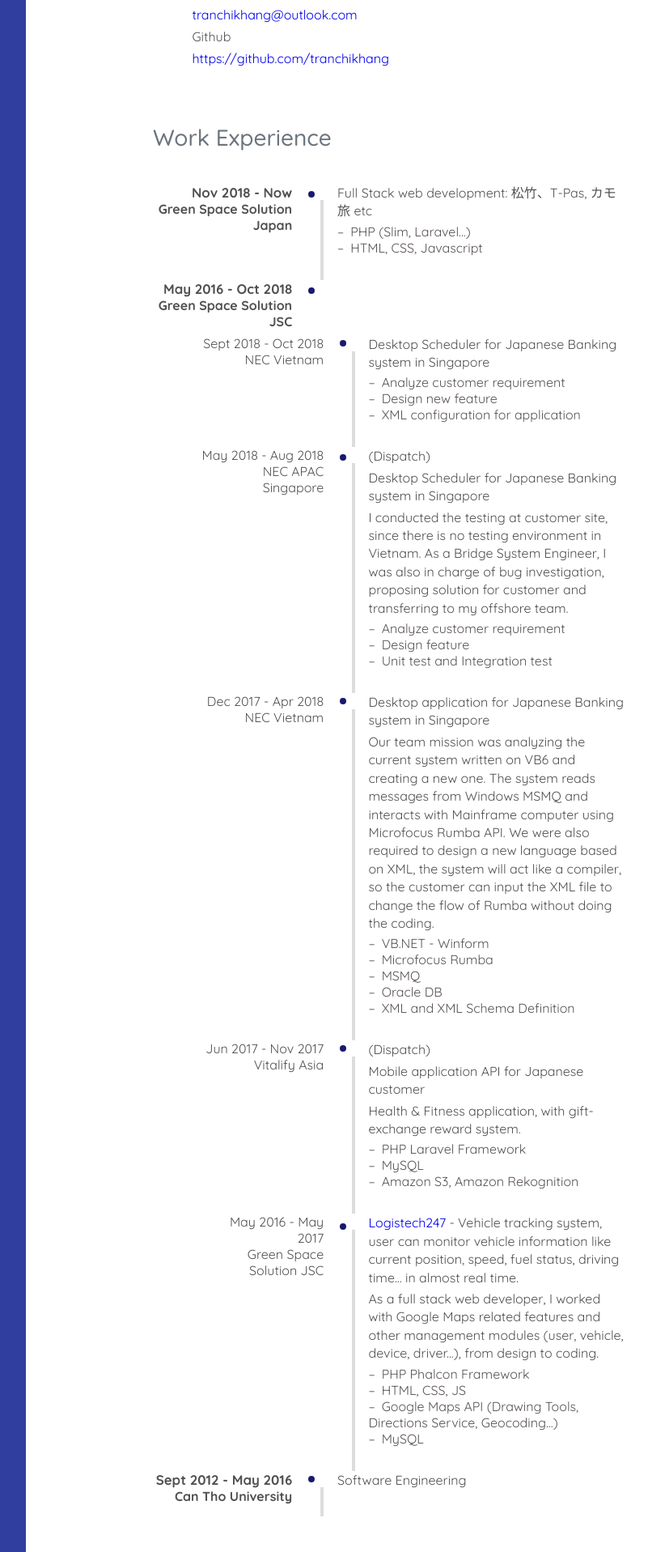
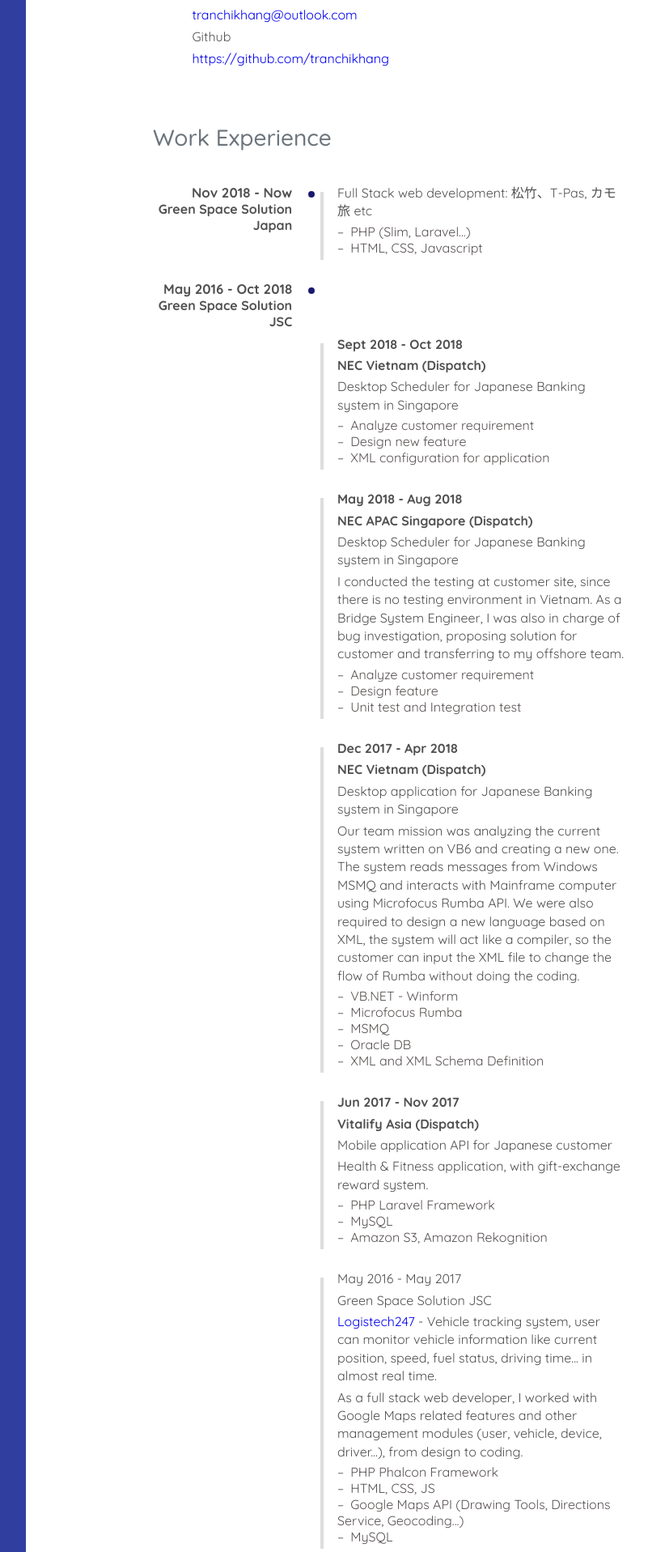
Before and after one commit to tranchikhang/ckhang, a Flask app: page /resume in a window 1280 px wide. Shown: the part 496-2413 px from the top of the page at 81% size, without its empty margins (198-999 px from the left). Run offline with Flask 2, Linux system fonts and the light colour scheme; some libraries are stand-ins or nearby versions.

Commit message:
Update resume timeline

```diff
--- a/app/static/css/profile/profile.css
+++ b/app/static/css/profile/profile.css
@@ -66,9 +66,9 @@
 .body:before {
     content: '';
     position: absolute;
-    top: 20px;
+    top: 10px;
     left: calc(33% + 15px);
-    bottom: 0px;
+    bottom: 25px;
     width: 4px;
     background: #ddd;
 }
@@ -123,7 +123,7 @@
     font-size: 120%;
 }
 
-.entry > .title p {
+.entry .title p {
     font-weight: bold;
 }
 
@@ -134,15 +134,7 @@
 
 .entry .body {
     box-sizing: border-box;
-    margin: 0 0 30px;
-    float: right;
-    width: 66%;
-    padding-left: 30px;
-}
-
-.entry .sub-body {
-    box-sizing: border-box;
-    margin: 0 0 30px;
+    margin-bottom: 30px;
     float: right;
     width: 66%;
     padding-left: 30px;
--- a/app/templates/profile/index.html
+++ b/app/templates/profile/index.html
@@ -58,8 +58,7 @@
                 <section class="section">
                     <div class="row">
                         <h3 class="section-header">Work Experience</h3>
-                        <div class="col-sm-12">
-                            <div class="timeline">
+                        <div class="col-sm-12 timeline">
                             <div class="entry">
                                 <div class="title">
                                     <h3 class="d-sm-up">Nov 2018 - Now</h3>
@@ -80,15 +79,10 @@
                                     <h3 class="d-xs-only">May 2016 -<br>May 2017</h3>
                                     <p><b>Green Space Solution JSC</b></p>
                                 </div>
-                                </div>
                             <div class="entry">
-                                    <div class="sub-entry">
-                                        <div class="title">
-                                            <p class="d-sm-up">Sept 2018 - Oct 2018</p>
-                                            <p class="d-xs-only">Sept 2018<br>- Oct 2018</p>
-                                            <p>NEC Vietnam</p>
-                                        </div>
                                 <div class="body">
+                                    <p><b>Sept 2018 - Oct 2018</b></p>
+                                    <p><b>NEC Vietnam (Dispatch)</b></p>
                                     <p>Desktop Scheduler for Japanese Banking system in Singapore
                                     </p>
                                     <ul>
@@ -98,14 +92,10 @@
                                     </ul>
                                 </div>
                             </div>
-                                    <div class="sub-entry">
-                                        <div class="title">
-                                            <p class="d-sm-up">May 2018 - Aug 2018</p>
-                                            <p class="d-xs-only">May 2018 -<br>Aug 2018</p>
-                                            <p>NEC APAC Singapore</p>
-                                        </div>
+                            <div class="entry">
                                 <div class="body">
-                                            <p>(Dispatch)</p>
+                                    <p><b>May 2018 - Aug 2018</b></p>
+                                    <p><b>NEC APAC Singapore (Dispatch)</b></p>
                                     <p>Desktop Scheduler for Japanese Banking system in Singapore</p>
                                     <p>I conducted the testing at customer site, since there is no testing environment in Vietnam. As a Bridge System Engineer, I was also in charge of bug investigation, proposing solution for customer and transferring to my offshore team.</p>
                                     <ul>
@@ -115,13 +105,10 @@
                                     </ul>
                                 </div>
                             </div>
-                                    <div class="sub-entry">
-                                        <div class="title">
-                                            <p class="d-sm-up">Dec 2017 - Apr 2018</p>
-                                            <p class="d-xs-only">Dec 2017 -<br>Apr 2018</p>
-                                            <p>NEC Vietnam</p>
-                                        </div>
+                            <div class="entry">
                                 <div class="body">
+                                    <p><b>Dec 2017 - Apr 2018</b></p>
+                                    <p><b>NEC Vietnam (Dispatch)</b></p>
                                     <p>Desktop application for Japanese Banking system in Singapore</p>
                                     <p>Our team mission was analyzing the current system written on VB6 and creating a new one. The system reads messages from Windows MSMQ and interacts with Mainframe computer using Microfocus Rumba API. We were also required to design a new language based on XML, the system will act like a compiler, so the customer can input the XML file to change the flow of Rumba without doing the coding.</p>
                                     <ul>
@@ -133,14 +120,10 @@
                                     </ul>
                                 </div>
                             </div>
-                                    <div class="sub-entry">
-                                        <div class="title">
-                                            <p class="d-sm-up">Jun 2017 - Nov 2017</p>
-                                            <p class="d-xs-only">Jun 2017 -<br>Nov 2017</p>
-                                            <p>Vitalify Asia</p>
-                                        </div>
+                            <div class="entry">
                                 <div class="body">
-                                            <p>(Dispatch)</p>
+                                    <p><b>Jun 2017 - Nov 2017</b></p>
+                                    <p><b>Vitalify Asia (Dispatch)</b></p>
                                     <p>Mobile application API for Japanese customer</p>
                                     <p>Health & Fitness application, with gift-exchange reward system.</p>
                                     <ul>
@@ -150,13 +133,10 @@
                                     </ul>
                                 </div>
                             </div>
-                                    <div class="sub-entry">
-                                        <div class="title">
-                                            <p class="d-sm-up">May 2016 - May 2017</p>
-                                            <p class="d-xs-only">May 2016 -<br>May 2017</p>
+                            <div class="entry">
+                                <div class="body">
+                                    <p>May 2016 - May 2017</p>
                                     <p>Green Space Solution JSC</p>
-                                        </div>
-                                        <div class="body">
                                     <p><a href="http://logistech247.com/landing_jp.html">Logistech247</a> - Vehicle tracking system, user can monitor vehicle information like current position, speed, fuel status, driving time... in almost real time.</p>
                                     <p>As a full stack web developer, I worked with Google Maps related features and other management modules (user, vehicle, device, driver...), from design to coding.</p>
                                     <ul>
@@ -165,7 +145,6 @@
                                         <li>Google Maps API (Drawing Tools, Directions Service, Geocoding...)</li>
                                         <li>MySQL</li>
                                     </ul>
-                                        </div>
                                 </div>
                             </div>
                             <div class="entry">
@@ -180,7 +159,6 @@
                             </div>
                         </div>
                     </div>
-                    </div>
                 </section>
             </div>
         </div>
```
Lines whose indentation alone changed are shown as unchanged.
